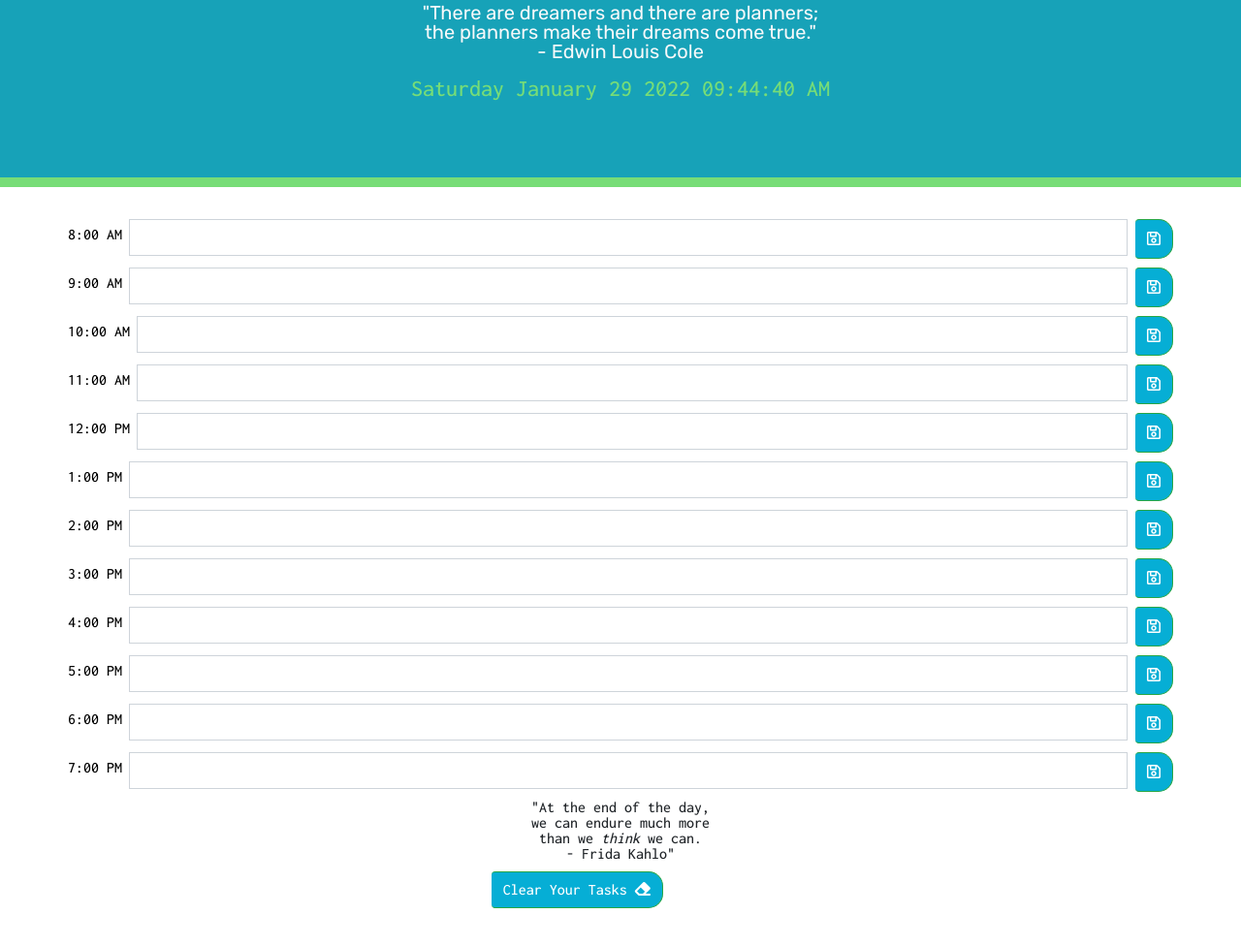
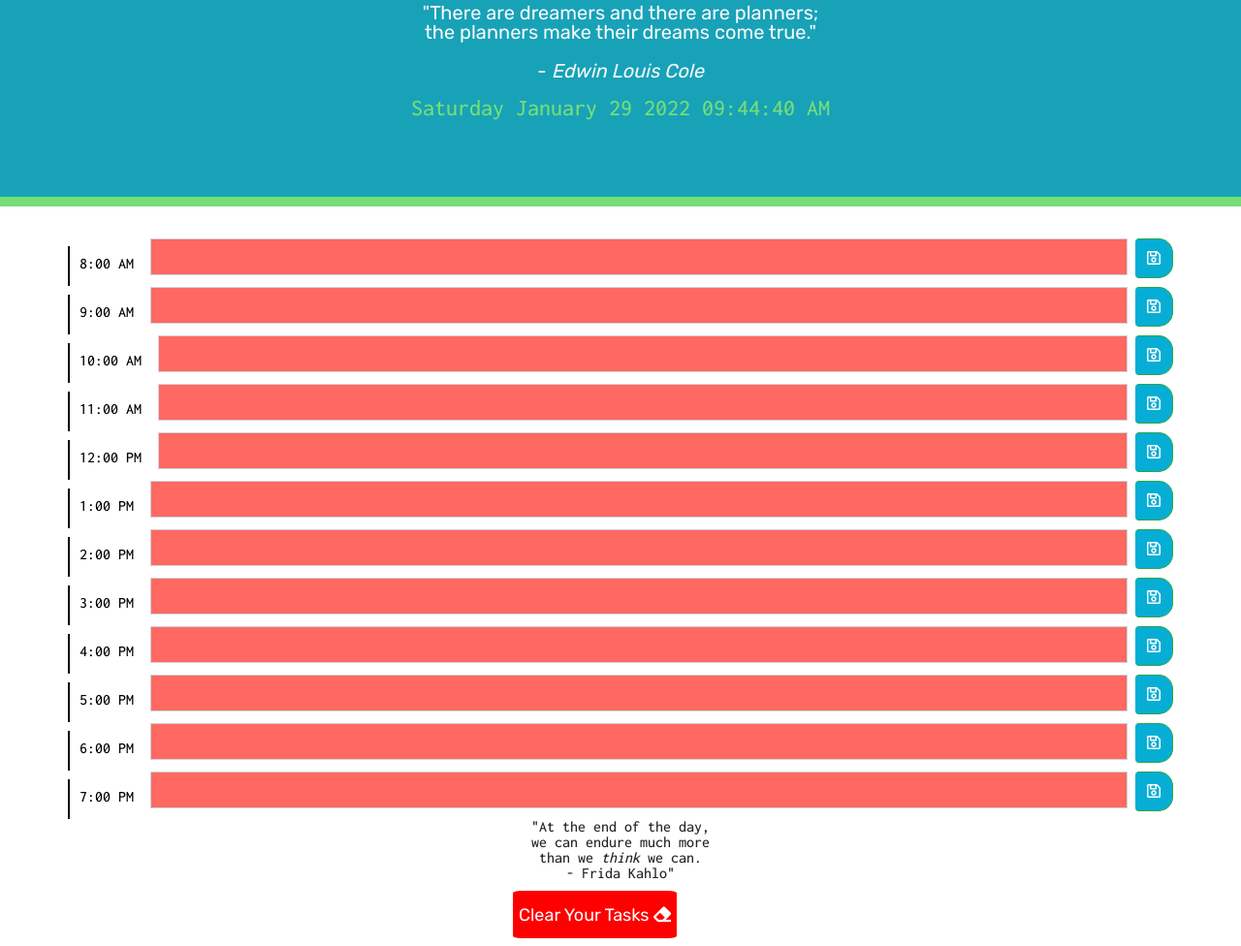
Before and after one commit to saraoros/work-day-scheduler, a plain HTML site: page index.html in a window 1280 px wide. Shown: the part 184-1160 px from the top of the page at 97% size. Before the commit the page ends 1129 px from the top, so only its background shows below. Drawn offline with nearby package versions, Linux system fonts and the light colour scheme.

Commit message:
got past, present, future to sync with JavaScript file

```diff
--- a/assets/css/style.css
+++ b/assets/css/style.css
@@ -62,11 +62,6 @@ body {
     color: white;
   }
 
-  #clearTasks {
-   margin-left: 38%;
-   margin-top: 10px;
-
-  }
 
   .btn {
     border-left: 0px solid black;
@@ -80,3 +75,29 @@ body {
     font-size: 14px;
     transition: all .3s ease-in-out;
   }
+
+  #clearTasks {
+   padding-top: 15px;
+    font-family: 'Rubik';
+    font-size: 18px;
+    margin-left: 40%;
+    margin-top: 10px;
+    border-style: none;
+   border-radius: 5%;
+    background-color: red;
+    color: white;
+    padding-bottom: 15px;
+
+   }
+
+   #clearTasks:hover {
+    font-family: 'Rubik';
+    font-size: 18px;
+    color: black;
+     margin-left: 40%;
+     margin-top: 10px;
+     border-style: none;
+    border-radius: 5%;
+     transition: all .3s ease-in-out;
+     background-color: #77dd77;
+   }
--- a/assets/js/script.js
+++ b/assets/js/script.js
@@ -1,10 +1,11 @@
+// start of global variables
 var hour = moment().hours();
 var currentHour = moment().format('h:mm:ss a');
 var currentDay =
   moment().format('dddd') + ' ' + moment().format('MMMM DD YYYY');
 var hourSpan;
+var userInput = '';
 
-var userInput = ' ';
 var eight = $('#eight');
 var nine = $('#nine');
 var ten = $('#ten');
@@ -18,6 +19,10 @@ var five = $('#five');
 var six = $('#six');
 var seven = $('#seven');
 
+
+
+
+// time slot function to save tasks to localStorage
 function timeSlots() {
   var slotEight = JSON.parse(localStorage.getItem('08:00 AM'));
   eight.val(slotEight);
@@ -58,6 +63,7 @@ function timeSlots() {
   console.log('currentHour' + hour + userInput);
 }
 
+// moment time and date
   var interval = setInterval(function () {
     var momentNow = moment();
     $('#currentDay').html(
@@ -71,13 +77,15 @@ function timeSlots() {
 
 function timeCheck() {
   $('.form-control').each(function() {
-     var time = parseInt($(this).attr('id'));
+     var time = parseInt($(this).attr('slots'));
      if (hour > time) {
-       $(this).addClass('.past');
+       $(this).addClass('past');
+
      } else if (hour < time) {
-       $(this).addClass('.future');
+       $(this).addClass('future');
+
      } else {
-       $(this).addClass('.present');
+       $(this).addClass('present');
      }
   });
 }
@@ -85,27 +93,27 @@ function timeCheck() {
 
 
 
-
-
   $('.btn').on('click', function () {
     localStorage.setItem(hourSpan, JSON.stringify(userInput));
-    userInput = $(this).siblings(".form-control").val().trim();
-    hourSpan = $(this).siblings(".input-group-prepend").text().trim();
+    localStorage.getItem(hourSpan, JSON.stringify(userInput));
+    userInput = $(this).siblings('.form-control').val().trim();
+    hourSpan = $(this).siblings('.input-group-prepend').text().trim();
     console.log(hourSpan);
     console.log(userInput);
   });
 
 
 
-$(document).ready(function () {
+$(document).ready(function() {
   timeSlots();
   timeCheck();
 
 
 
   //Button for clear tasks
-  $('#clearTasks').on('click', function () {
-    localStorage.clear();
+  $("#clearTasks").on("click", function() {
+   localStorage.clear();
     timeSlots();
+
   });
 });
--- a/index.html
+++ b/index.html
@@ -31,8 +31,10 @@
       <h1 class="display-4 text-center text-light mt-2">Work Day Scheduler</h1>
       <p class="lead text-center text-light mt-5">
         "There are dreamers and there are planners;<br />
-        the planners make their dreams come true." <br />
-        - Edwin Louis Cole
+        the planners make their dreams come true."
+        <br />
+        <br />
+        - <i>Edwin Louis Cole</i>
       </p>
       <p id="currentDay" class="lead"></p>
     </header>
@@ -42,7 +44,7 @@
       <div class="row">
         <div class="input-group">
           <div class="input-group-prepend">
-            <span class="slots mr-2 mt-2">8:00 AM</span>
+            <span class="slots mr-2 mt-2 text">8:00 AM</span>
           </div>
           <input
           id="eight"
@@ -59,7 +61,7 @@
       <div class="row">
         <div class="input-group">
           <div class="input-group-prepend">
-            <span class="slots mr-2 mt-2">9:00 AM</span>
+            <span class="slots mr-2 mt-2 text">9:00 AM</span>
           </div>
           <input
           id="nine"
@@ -76,7 +78,7 @@
       <div class="row">
         <div class="input-group">
           <div class="input-group-prepend">
-            <span class="slots mr-2 mt-2">10:00 AM</span>
+            <span class="slots mr-2 mt-2 text">10:00 AM</span>
           </div>
           <input
           id="ten"
@@ -93,7 +95,7 @@
       <div class="row">
         <div class="input-group">
           <div class="input-group-prepend">
-            <span class="slots mr-2 mt-2">11:00 AM</span>
+            <span class="slots mr-2 mt-2 text">11:00 AM</span>
           </div>
           <input
           id="eleven"
@@ -110,7 +112,7 @@
       <div class="row">
         <div class="input-group">
           <div class="input-group-prepend">
-            <span class="slots mr-1 mt-2">12:00 PM</span>
+            <span class="slots mr-1 mt-2 text">12:00 PM</span>
           </div>
           <input
           id="twelve"
@@ -127,7 +129,7 @@
       <div class="row">
         <div class="input-group">
           <div class="input-group-prepend">
-            <span class="slots mr-2 mt-2">1:00 PM</span>
+            <span class="slots mr-2 mt-2 text">1:00 PM</span>
           </div>
           <input
           id="one"
@@ -144,7 +146,7 @@
       <div class="row">
         <div class="input-group">
           <div class="input-group-prepend">
-            <span class="slots mr-2 mt-2">2:00 PM</span>
+            <span class="slots mr-2 mt-2 text">2:00 PM</span>
           </div>
           <input
           id="two"
@@ -161,7 +163,7 @@
       <div class="row">
         <div class="input-group">
           <div class="input-group-prepend">
-            <span class="slots mr-2 mt-2">3:00 PM</span>
+            <span class="slots mr-2 mt-2 text">3:00 PM</span>
           </div>
           <input
           id="three"
@@ -178,7 +180,7 @@
       <div class="row">
         <div class="input-group">
           <div class="input-group-prepend">
-            <span class="slots mr-2 mt-2">4:00 PM</span>
+            <span class="slots mr-2 mt-2 text">4:00 PM</span>
           </div>
           <input
           id="four"
@@ -195,7 +197,7 @@
       <div class="row">
         <div class="input-group">
           <div class="input-group-prepend">
-            <span class="slots mr-2 mt-2">5:00 PM</span>
+            <span class="slots mr-2 mt-2 text">5:00 PM</span>
           </div>
           <input
           id="five"
@@ -212,7 +214,7 @@
       <div class="row">
         <div class="input-group">
           <div class="input-group-prepend">
-            <span class="slots mr-2 mt-2">6:00 PM</span>
+            <span class="slots mr-2 mt-2 text">6:00 PM</span>
           </div>
           <input
           id="six"
@@ -229,7 +231,7 @@
       <div class="row">
         <div class="input-group">
           <div class="input-group-prepend">
-            <span class="slots mr-2 mt-2">7:00 PM</span>
+            <span class="slots mr-2 mt-2 text">7:00 PM</span>
           </div>
           <input
           id="seven"
@@ -251,7 +253,7 @@
       - Frida Kahlo"
     </div>
     <button id="clearTasks"
-      class="btn btn-success mb-2 align-center"
+      class="btn-success mb-2 align-center"
       type="button"
     >Clear Your Tasks <i class="fas fa-eraser"></i>
 
```
